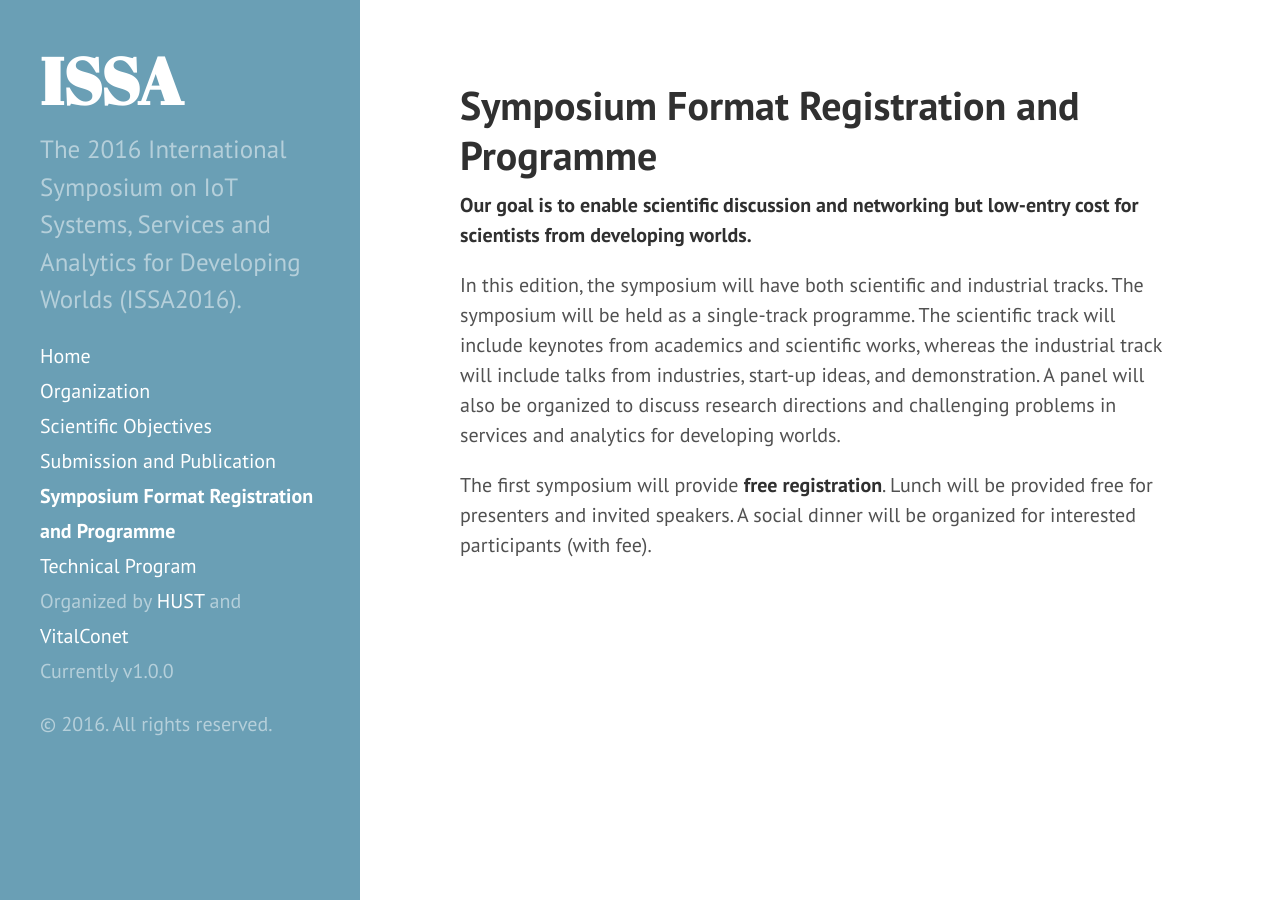
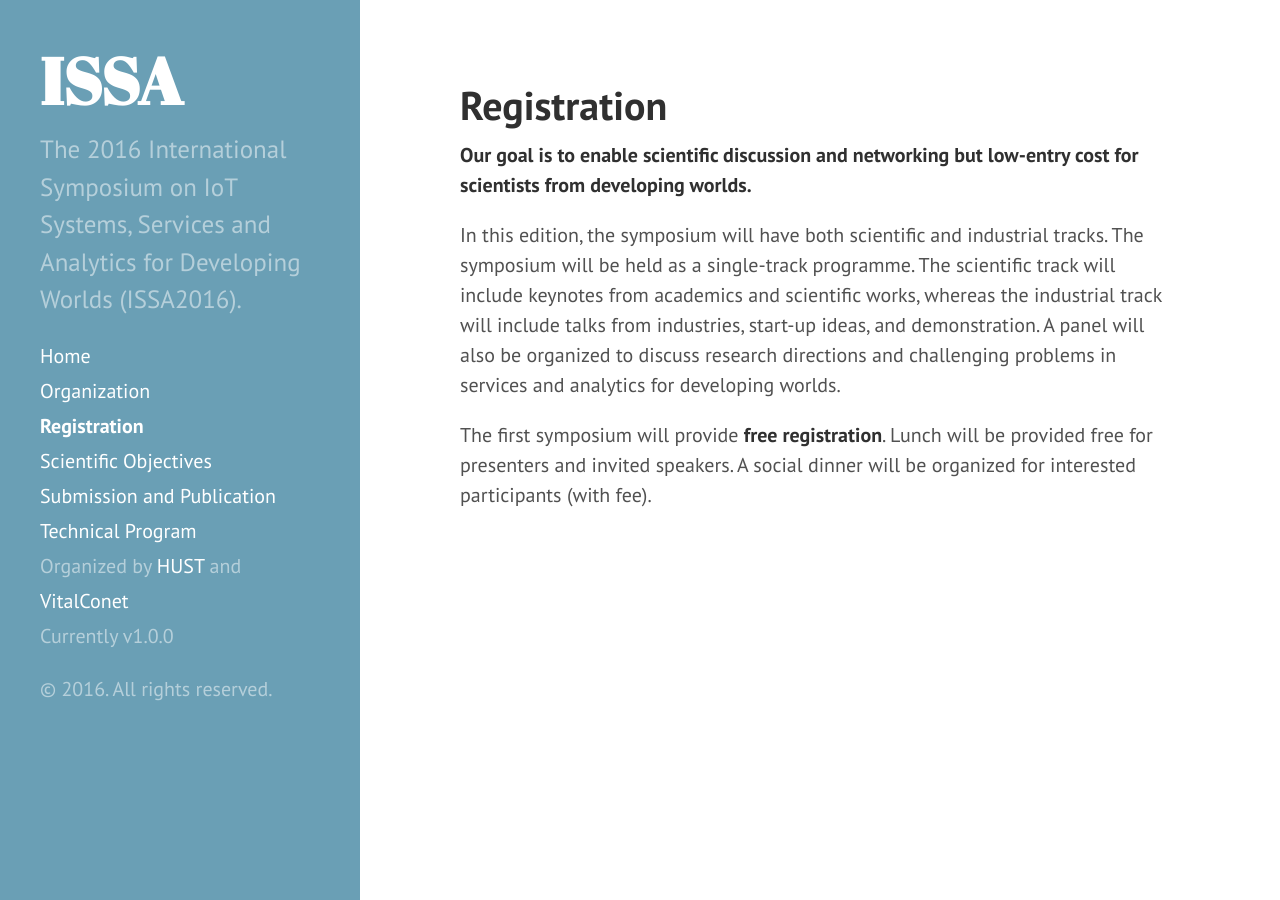
Before and after one commit to issadw/issadw.github.io, a Jekyll site: the page built from registration.md, in a window 1280 px wide. Built offline with Jekyll 4.4.1, drawn with Linux system fonts in a browser that asks for light colours.

Commit message:
Update Page

```diff
--- a/symposium_format_registration_and_programme.md
+++ b/registration.md
@@ -1,6 +1,6 @@
 ---
 layout: page
-title: Symposium Format Registration and Programme
+title: Registration
 ---
 
 **Our goal is to  enable scientific discussion and networking but low-entry cost for scientists from developing worlds.**
```
